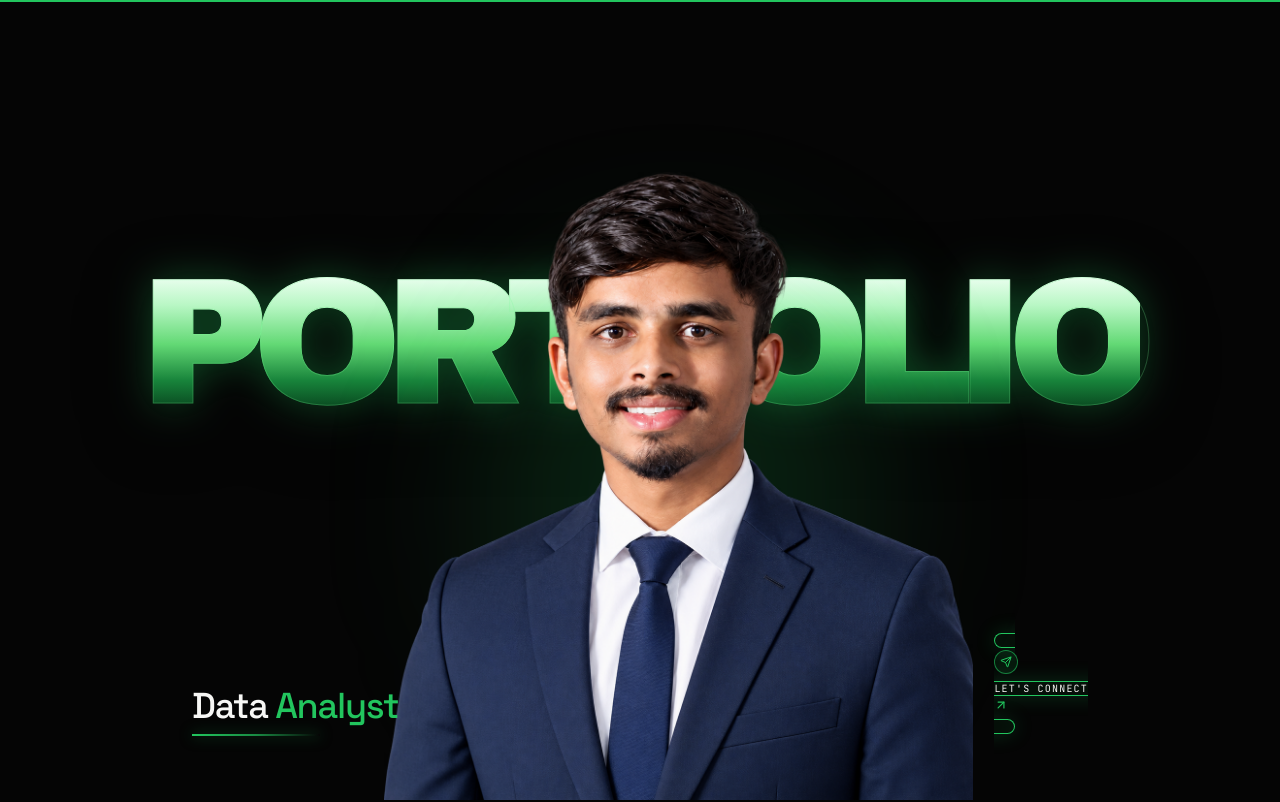
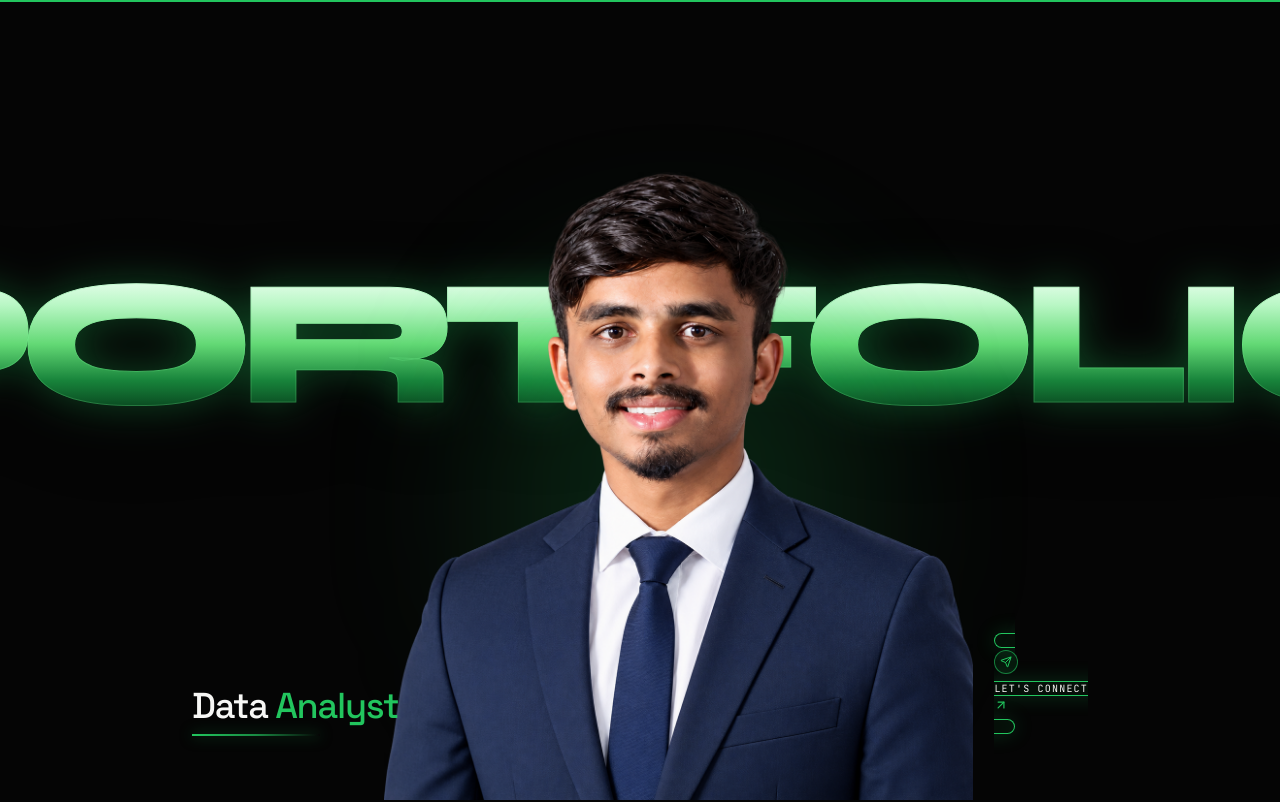
Before and after one commit to bhaskar-nb/portfolio, a Next.js app: page / in a window 1280 px wide. Shown: the top 802 px of the page. Built offline with nearby package versions, Linux system fonts and the light colour scheme.

Commit message:
Use Syne for portfolio opening typography

```diff
--- a/components/Opening.tsx
+++ b/components/Opening.tsx
@@ -18,7 +18,7 @@ export default function Opening() {
             aria-hidden="true"
             className="w-max whitespace-nowrap text-center text-[clamp(4.2rem,14vw,17rem)] font-black uppercase leading-[0.78] tracking-[-0.095em]"
             style={{
-              fontFamily: '"Arial Black", "Helvetica Neue", Arial, sans-serif',
+              fontFamily: 'var(--font-syne), sans-serif',
               background: "linear-gradient(180deg, #effff3 0%, #b9f7c5 22%, #63d975 50%, #18843b 76%, #063b1a 100%)",
               WebkitBackgroundClip: "text",
               backgroundClip: "text",
```
